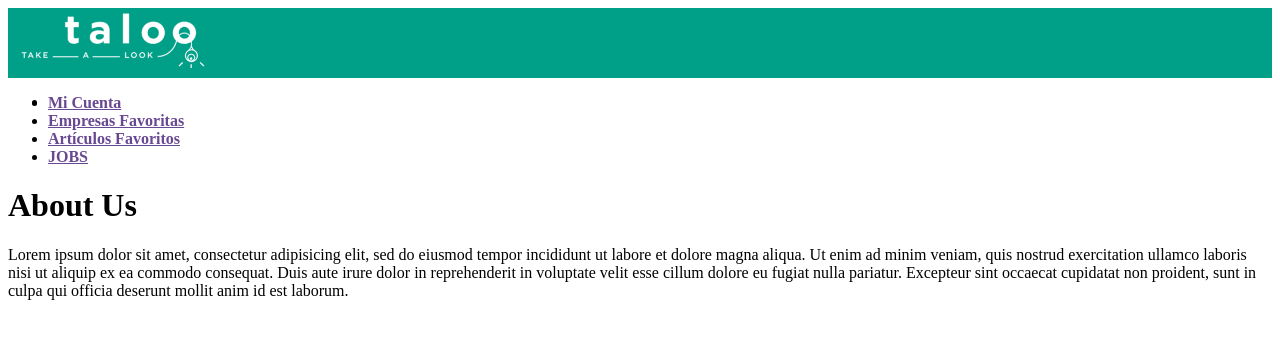
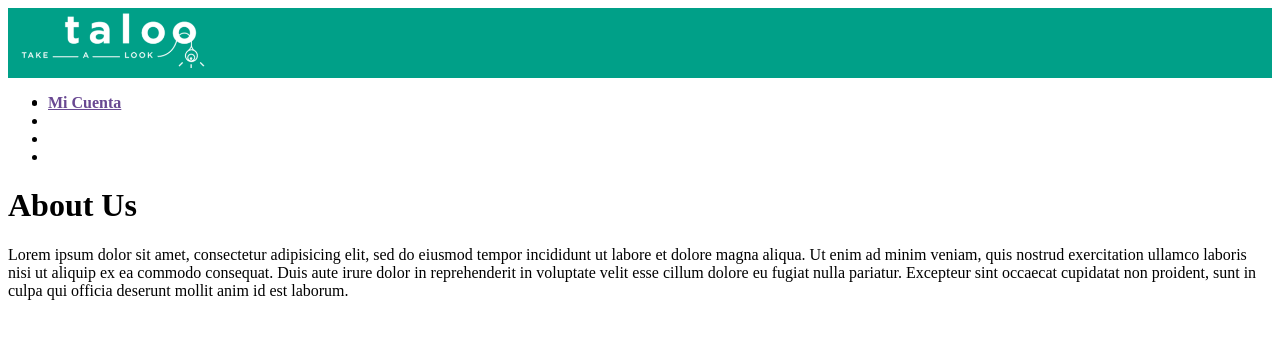
Before and after one commit to felipefuller/portal_usuario_hostgator, a Flask app: page /about in a window 1280 px wide. Shown: the top 339 px of the page. Run offline with Flask 2, Linux system fonts and the light colour scheme; the visitor is signed in with stand-in values (Sample User, id 1); some libraries are stand-ins or nearby versions.

Commit message:
hide subnav

```diff
--- a/templates/includes/_subnavbar.html
+++ b/templates/includes/_subnavbar.html
@@ -4,9 +4,9 @@
         <div id="navbar" class="collapse navbar-collapse" style="margin-top: 10px;">
             <ul class="nav navbar-nav ml-auto">
                 <li><a class="nav-link" href="/dashboard">Mi Cuenta</a></li>
-                <li><a class="nav-link" href="/dashboard">Empresas Favoritas</a></li>
-                <li><a class="nav-link" href="/dashboard">Artículos Favoritos</a></li>
-                <li><a class="nav-link" href="/dashboard">JOBS</a></li>
+                <li><a class="nav-link" href="/dashboard" style="display:none">Empresas Favoritas</a></li>
+                <li><a class="nav-link" href="/dashboard" style="display:none">Artículos Favoritos</a></li>
+                <li><a class="nav-link" href="/dashboard" style="display:none">JOBS</a></li>
             </ul>
         </div>
         <!--/.nav-collapse -->
```
